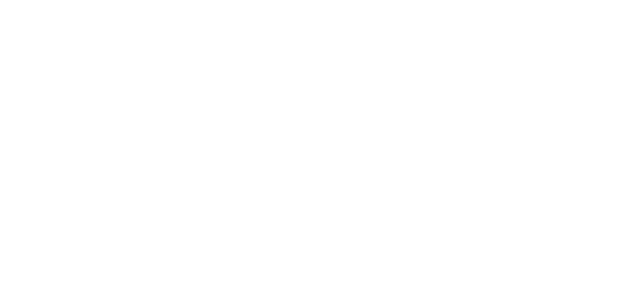
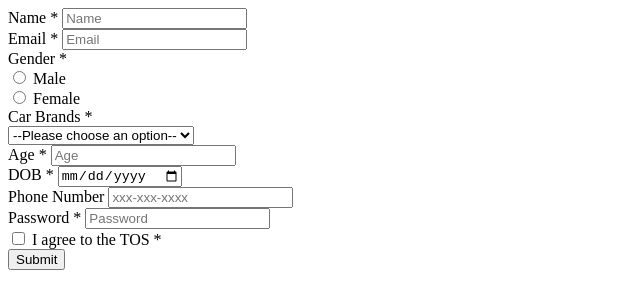
Before and after one commit to acciojob/signup-form-car-msohnairkmaa7, a website: page main.html in a window 1280 px wide. Shown: the whole page, without its empty margins (0-640 px from the left). Drawn offline with Linux system fonts and the light colour scheme.

Commit message:
created a submission

```diff
--- a/main.html
+++ b/main.html
@@ -1,16 +1,52 @@
 <!DOCTYPE html>
+<html lang="en">
+<head>
+    <meta charset="UTF-8">
+    <meta name="viewport" content="width=device-width, initial-scale=1.0">
+    <title>Signup Form</title>
+</head>
+<body>
 
-<html>
+<form method="post" action="submit.php">
+    <label for="name">Name *</label>
+    <input type="text" id="name" name="name" placeholder="Name" required><br>
 
-<head>
-	<link rel="stylesheet" href="styles.css">
-</head>
+    <label for="email">Email *</label>
+    <input type="email" id="email" name="email" placeholder="Email" required><br>
 
-<body>
-	<!-- the entire body must be written by student -->
-    <script type="text/javascript" src="./script.js">
-</script>
+    <label>Gender *</label><br>
+    <input type="radio" id="gender_m" name="gender" required>
+    <label for="gender_m">Male</label><br>
+    <input type="radio" id="gender_f" name="gender" required>
+    <label for="gender_f">Female</label><br>
+
+    <label for="cars">Car Brands *</label><br>
+    <select id="cars" name="cars" required>
+        <option value="" disabled selected>--Please choose an option--</option>
+        <option value="audi">Audi</option>
+        <option value="bmw">BMW</option>
+        <option value="mercedes">Mercedes</option>
+        <option value="toyota">Toyota</option>
+        <option value="honda">Honda</option>
+    </select><br>
+
+    <label for="age">Age *</label>
+    <input type="number" id="age" name="age" placeholder="Age" required><br>
+
+    <label for="dob">DOB *</label>
+    <input type="date" id="dob" name="dob" required><br>
+
+    <label for="tel">Phone Number</label>
+    <input type="tel" id="tel" name="tel" placeholder="xxx-xxx-xxxx"><br>
+
+    <label for="password">Password *</label>
+    <input type="password" id="password" name="password" placeholder="Password" required><br>
+
+    <input type="checkbox" id="tos" name="tos" required>
+    <label for="tos">I agree to the TOS *</label><br>
+
+    <input type="submit" value="Submit">
+</form>
 
 </body>
-
 </html>
```
